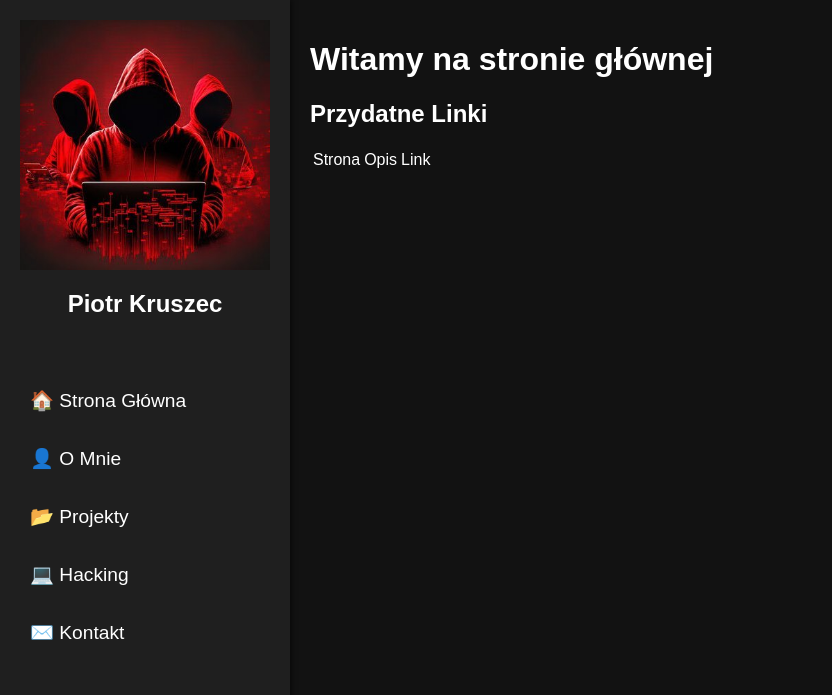
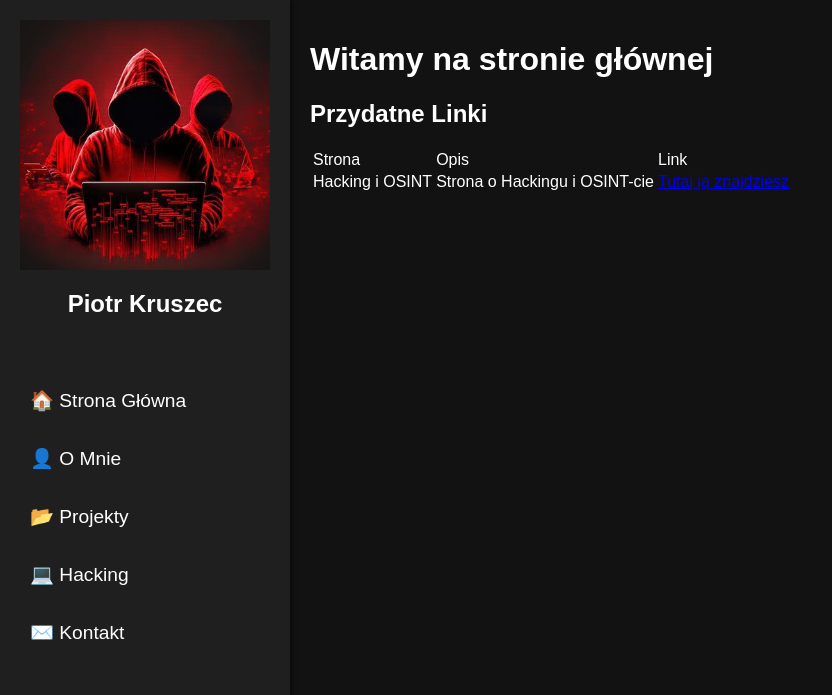
Before and after one commit to PanKonduktorYT/Portfolio, a plain HTML site: page mainpage.html in a window 1280 px wide. Shown: the top 695 px of the page, without its empty margins (0-832 px from the left). Drawn offline with Linux system fonts and the light colour scheme.

Commit message:
commit123456789

```diff
--- a/mainpage.html
+++ b/mainpage.html
@@ -45,6 +45,13 @@
                     <td>Link</td>
                 </tr>
             </thead>
+            <tbody>
+                <tr>
+                    <td>Hacking i OSINT</td>
+                    <td>Strona o Hackingu i OSINT-cie</td>
+                    <td><a href="hacking.html" target="_blank">Tutaj ją znajdziesz</a></td>
+                </tr>
+            </tbody>
         </table>
     </div>
 </body>
```
